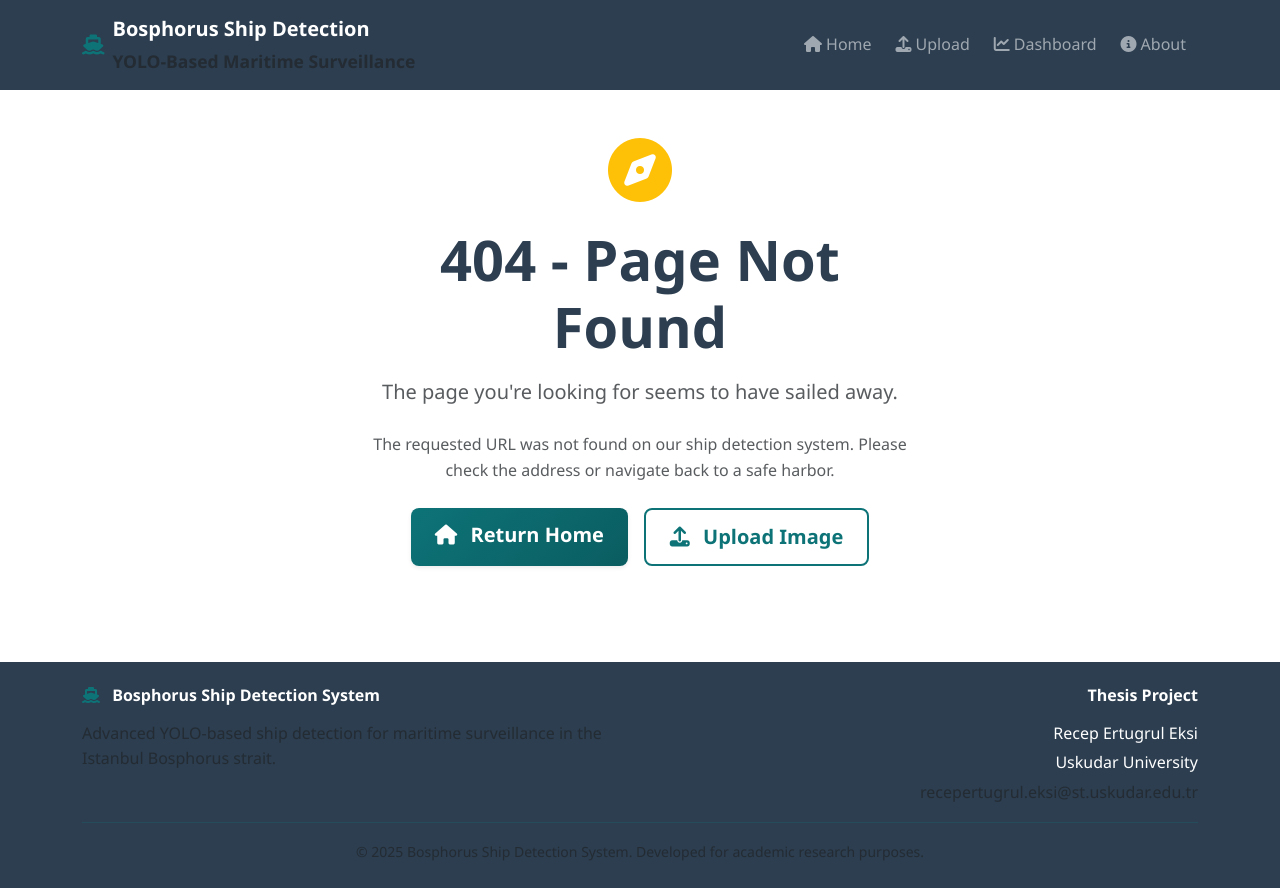
After one commit to AndylLow/MaritimeSentry, a Flask app: template templates/404.html in a window 1280 px wide. The commit adds this page. Run offline with Flask 3, Linux system fonts and the light colour scheme; the template is opened without the code that fills it, so the values that code supplies are empty.

Commit message:
Improve user experience by refining color scheme and adding personal details
Refactors CSS for better color contrast, adds user info to base template, and introduces a 404 page.

Replit-Commit-Author: Agent
Replit-Commit-Session-Id: 3961216f-3999-4a4e-99e7-a11da87cb370
Replit-Commit-Screenshot-Url: https://storage.googleapis.com/screenshot-production-us-central1/e9f40180-d22b-4001-b0e1-a5314c61cbec/3961216f-3999-4a4e-99e7-a11da87cb370/6EfCAjy

```diff
--- a/static/css/style.css
+++ b/static/css/style.css
@@ -2,10 +2,10 @@
 
 :root {
     --navy-blue: #2c3e50;
-    --ocean-teal: #1abc9c;
-    --light-ocean: #48c9b0;
-    --deep-ocean: #16a085;
-    --ocean-gradient: linear-gradient(135deg, #1abc9c 0%, #16a085 100%);
+    --ocean-teal: #0d7377;
+    --light-ocean: #14a085;
+    --deep-ocean: #0a5d61;
+    --ocean-gradient: linear-gradient(135deg, #0d7377 0%, #0a5d61 100%);
     --navy-gradient: linear-gradient(135deg, #2c3e50 0%, #34495e 100%);
     --light-bg: #f8f9fa;
     --border-light: #e9ecef;
@@ -13,6 +13,8 @@
     --shadow-md: 0 0.5rem 1rem rgba(0, 0, 0, 0.15);
     --shadow-lg: 0 1rem 3rem rgba(0, 0, 0, 0.175);
     --transition: all 0.3s cubic-bezier(0.4, 0, 0.2, 1);
+    --text-contrast: #1a1a1a;
+    --text-light: #ffffff;
 }
 
 /* Global Styles */
@@ -35,6 +37,14 @@ body {
 
 .text-ocean {
     color: var(--ocean-teal) !important;
+}
+
+.text-contrast {
+    color: var(--text-contrast) !important;
+}
+
+.text-light {
+    color: var(--text-light) !important;
 }
 
 /* Background Classes */
@@ -73,8 +83,27 @@ body {
 
 .btn-ocean:hover {
     transform: translateY(-2px);
+    background: linear-gradient(135deg, #14a085 0%, #0d7377 100%);
     box-shadow: var(--shadow-md);
     color: white;
+}
+
+.btn-outline-ocean {
+    border: 2px solid var(--ocean-teal);
+    color: var(--ocean-teal);
+    background: transparent;
+    font-weight: 600;
+    padding: 0.75rem 1.5rem;
+    border-radius: 0.5rem;
+    transition: var(--transition);
+}
+
+.btn-outline-ocean:hover {
+    background: var(--ocean-teal);
+    color: white;
+    transform: translateY(-2px);
+    box-shadow: var(--shadow-md);
+}
     background: linear-gradient(135deg, #16a085 0%, #1abc9c 100%);
 }
 
@@ -308,8 +337,9 @@ body {
 
 .stat-label {
     font-size: 0.9rem;
-    color: #666;
+    color: var(--text-contrast);
     margin-top: 0.5rem;
+    font-weight: 500;
 }
 
 .stat-icon {
--- /dev/null
+++ b/templates/404.html
@@ -0,0 +1,40 @@
+{% extends "base.html" %}
+
+{% block title %}Page Not Found - Bosphorus Ship Detection{% endblock %}
+
+{% block content %}
+<div class="container py-5">
+    <div class="row justify-content-center">
+        <div class="col-md-8 col-lg-6">
+            <div class="text-center">
+                <div class="mb-4">
+                    <i class="fas fa-compass text-warning" style="font-size: 4rem;"></i>
+                </div>
+
+                <h1 class="display-4 fw-bold text-navy mb-3">404 - Page Not Found</h1>
+                <p class="lead text-muted mb-4">
+                    The page you're looking for seems to have sailed away.
+                </p>
+
+                <div class="mb-4">
+                    <p class="text-muted">
+                        The requested URL was not found on our ship detection system.
+                        Please check the address or navigate back to a safe harbor.
+                    </p>
+                </div>
+
+                <div class="d-grid gap-2 d-md-flex justify-content-md-center">
+                    <a href="{{ url_for('index') }}" class="btn btn-ocean btn-lg me-md-2">
+                        <i class="fas fa-home me-2"></i>
+                        Return Home
+                    </a>
+                    <a href="{{ url_for('upload_page') }}" class="btn btn-outline-ocean btn-lg">
+                        <i class="fas fa-upload me-2"></i>
+                        Upload Image
+                    </a>
+                </div>
+            </div>
+        </div>
+    </div>
+</div>
+{% endblock %}
--- a/templates/base.html
+++ b/templates/base.html
@@ -100,8 +100,9 @@
                 </div>
                 <div class="col-md-6 text-md-end">
                     <h6 class="fw-bold mb-3">Thesis Project</h6>
-                    <p class="text-muted mb-1">Maritime Computer Vision Research</p>
-                    <p class="text-muted mb-0">{{ datetime.now().year }} - Academic Research</p>
+                    <p class="text-light mb-1">Recep Ertugrul Eksi</p>
+                    <p class="text-light mb-1">Uskudar University</p>
+                    <p class="text-muted mb-0">recepertugrul.eksi@st.uskudar.edu.tr</p>
                 </div>
             </div>
             <hr class="border-ocean my-3">
```
Also changed, not shown: replit.md (+11 -0 lines).
